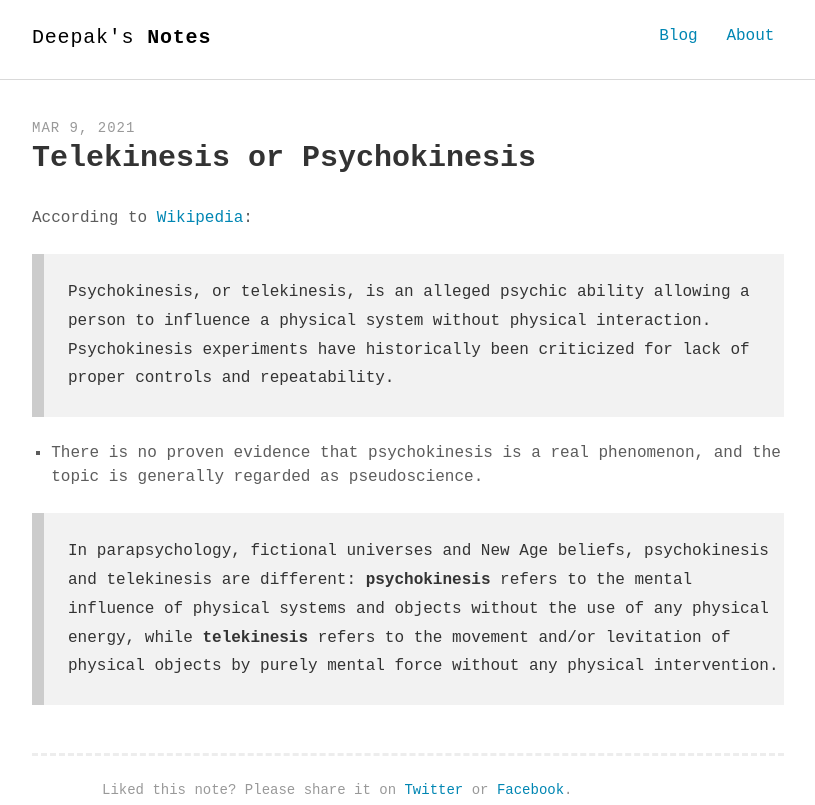
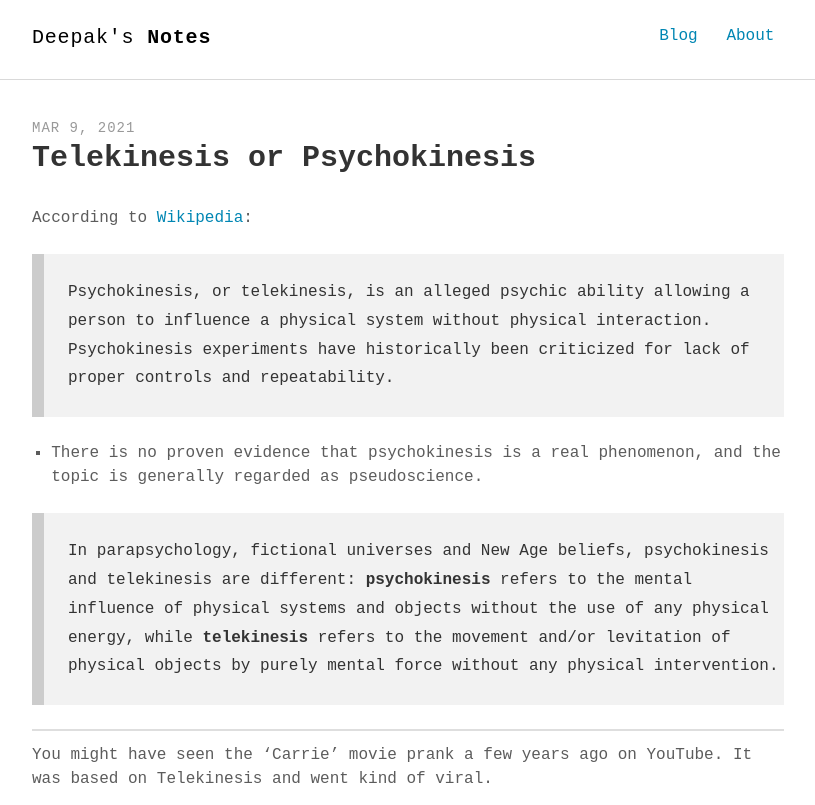
Before and after one commit to deepakness/deepak-notes-jk, a Jekyll site: the page built from _posts/2021-03-09-telekinesis-psychokinesis.md, in a window 1280 px wide. Shown: the top 805 px of the page, without its empty margins (232-1047 px from the left). Built offline with Jekyll 4.4.1, drawn with Linux system fonts in a browser that asks for light colours; some web fonts are replaced; some of the changed text lies outside the part shown.

Commit message:
post updated

```diff
--- a/_posts/2021-03-09-telekinesis-psychokinesis.md
+++ b/_posts/2021-03-09-telekinesis-psychokinesis.md
@@ -10,3 +10,11 @@ According to [Wikipedia](https://en.wikipedia.org/wiki/Psychokinesis):
 - There is no proven evidence that psychokinesis is a real phenomenon, and the topic is generally regarded as pseudoscience.
 
 > In parapsychology, fictional universes and New Age beliefs, psychokinesis and telekinesis are different: **psychokinesis** refers to the mental influence of physical systems and objects without the use of any physical energy, while **telekinesis** refers to the movement and/or levitation of physical objects by purely mental force without any physical intervention.
+
+---
+
+You might have seen the 'Carrie' movie prank a few years ago on YouTube. It was based on Telekinesis and went kind of viral.
+
+Here's a screenshot of that:
+
+![Carrie Movie Prank](https://digitalsynopsis.com/wp-content/uploads/2013/12/carrie-telekinetic-coffee-shop-prank.jpg)
```
